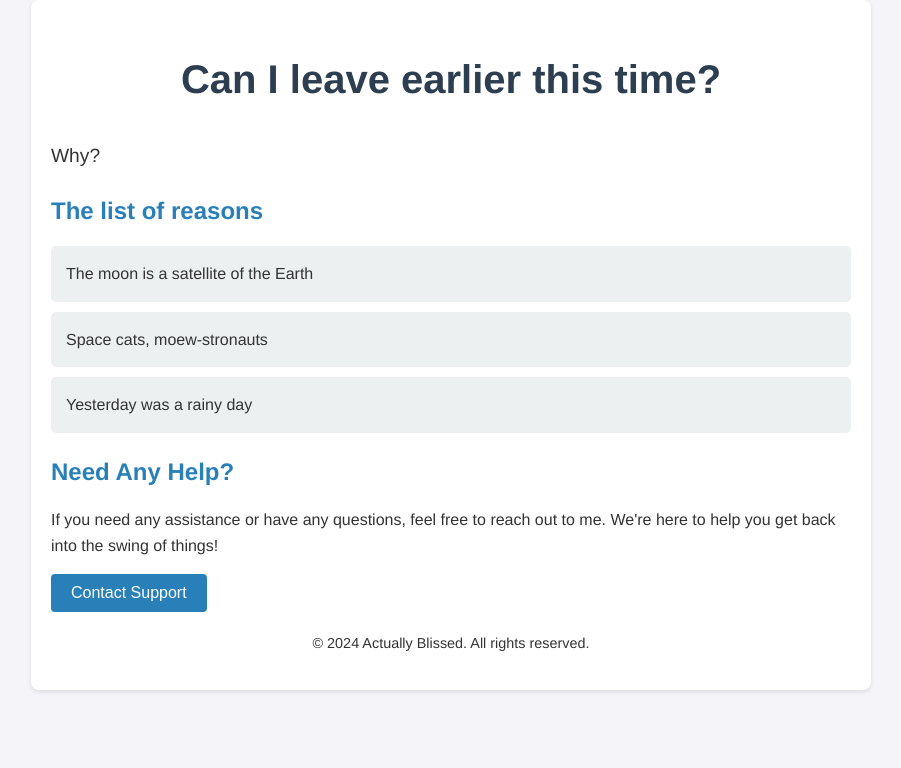
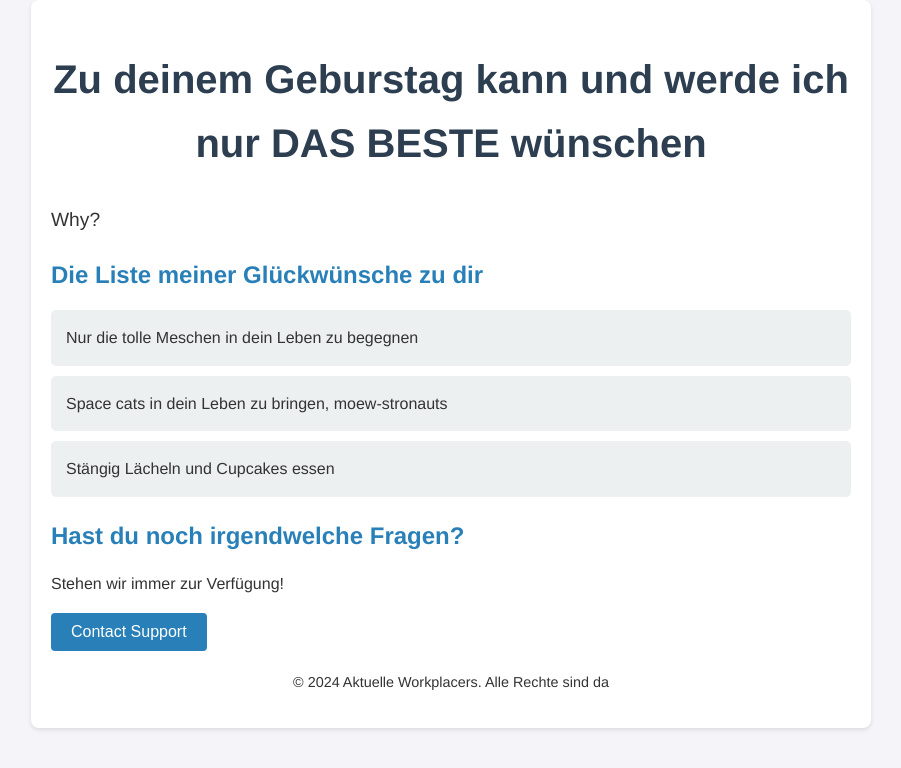
Before and after one commit to David610/-can-i-leave-earlier-this-time, a plain HTML site: page index.html in a window 1280 px wide. Shown: the whole page, without its empty margins (189-1090 px from the left). Drawn offline with Linux system fonts and the light colour scheme.

Commit message:
Update index.html

```diff
--- a/index.html
+++ b/index.html
@@ -3,13 +3,13 @@
 <head>
     <meta charset="UTF-8">
     <meta name="viewport" content="width=device-width, initial-scale=1.0">
-    <title>It is a nice day to make a Feierabend earlier!</title>
+    <title>Sooo Gut! Geburtstag, und es fühlt sich wieder toll. </title>
     <link rel="stylesheet" href="styles.css">
 </head>
 <body>
     <div class="container">
         <header>
-            <h1>Can I leave earlier this time?</h1>
+            <h1>Zu deinem Geburstag kann und werde ich nur DAS BESTE wünschen</h1>
         </header>
 
         <section class="message">
@@ -17,22 +17,22 @@
         </section>
 
         <section class="details">
-            <h2>The list of reasons</h2>
+            <h2>Die Liste meiner Glückwünsche zu dir</h2>
             <ul>
-                <li> The moon is a satellite of the Earth </li>
-                <li>Space cats, moew-stronauts</li>
-                <li>Yesterday was a rainy day</li>
+                <li> Nur die tolle Meschen in dein Leben zu begegnen </li>
+                <li>Space cats in dein Leben zu bringen, moew-stronauts</li>
+                <li>Stängig Lächeln und Cupcakes essen</li>
             </ul>
         </section>
 
         <section class="contact">
-            <h2>Need Any Help?</h2>
-            <p>If you need any assistance or have any questions, feel free to reach out to me. We're here to help you get back into the swing of things!</p>
+            <h2>Hast du noch irgendwelche Fragen?</h2>
+            <p>Stehen wir immer zur Verfügung!</p>
             <button onclick="contactSupport()">Contact Support</button>
         </section>
 
         <footer>
-            <p>© 2024 Actually Blissed. All rights reserved.</p>
+            <p>© 2024 Aktuelle Workplacers. Alle Rechte sind da</p>
         </footer>
     </div>
 
```
